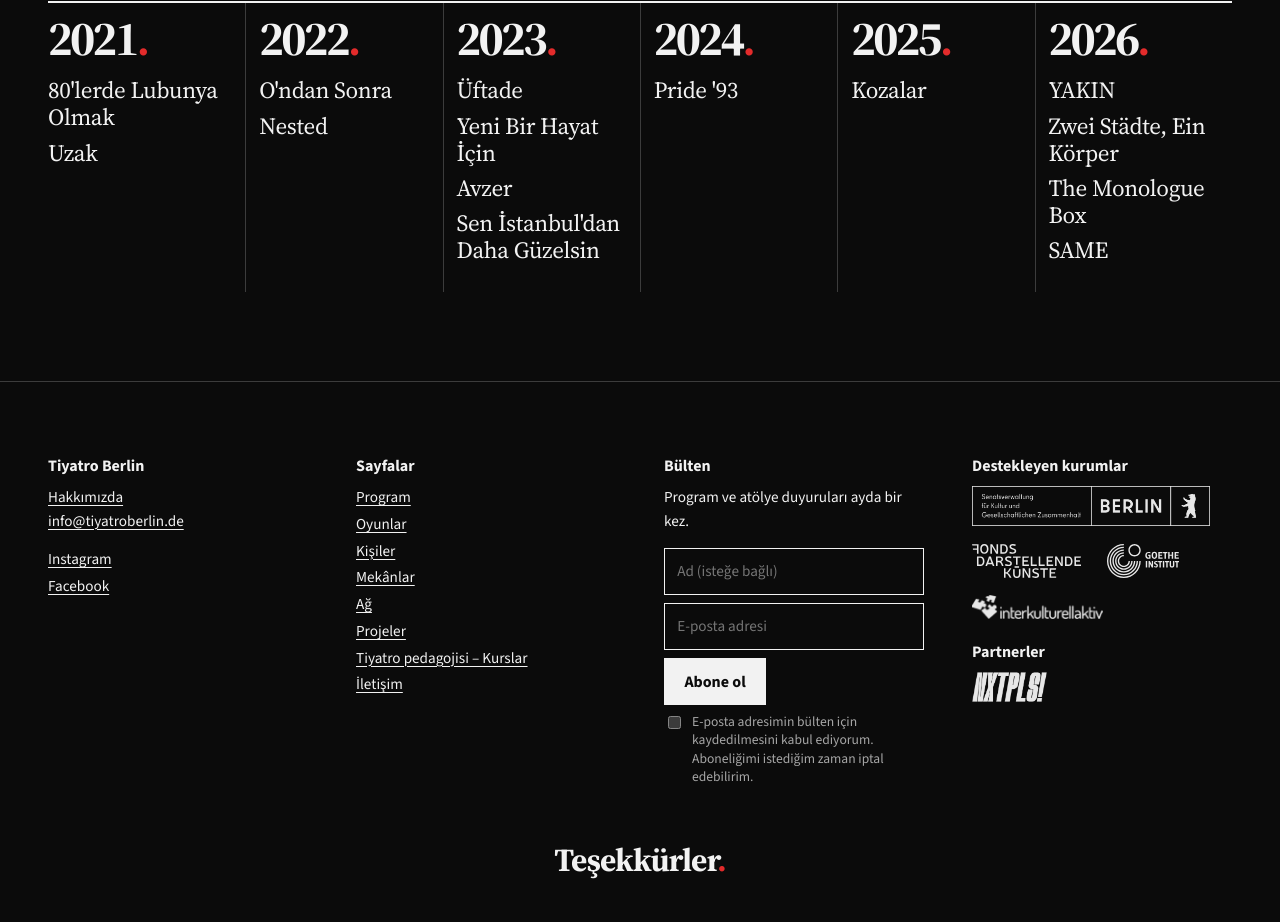
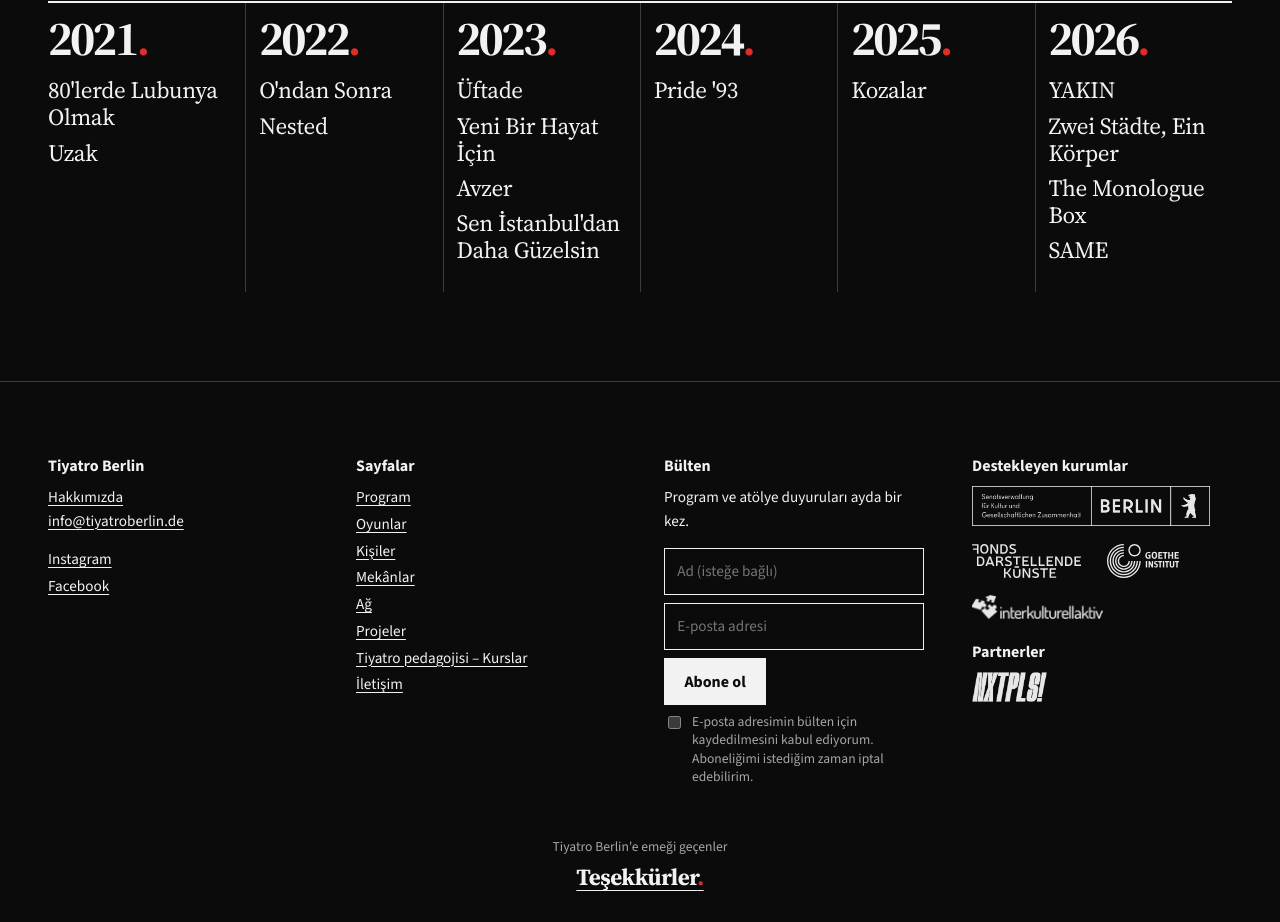
Before and after one commit to tiyatroberlin/tiyatroberlin.de, an Eleventy site: page src/pages/home.njk in a window 1280 px wide. Shown: the part 1843-2765 px from the top of the page. Built offline with nearby package versions, Linux system fonts and the light colour scheme; Eleventy itself is replaced by a stand-in of ours; files that its build step writes are made by us from their sources.

Commit message:
Alt bilgi: Teşekkürler bağlantısı küçültüldü, üstüne kısa satır
Co-Authored-By: Claude Opus 5.5 <noreply@anthropic.com>
Claude-Session: https://claude.ai/code/session_01Q2s6RSdDjMY53bx39N1XY1

```diff
--- a/src/_data/thanks.yaml
+++ b/src/_data/thanks.yaml
@@ -1,6 +1,7 @@
 # Teşekkürler sayfası (/tr/tesekkurler/, /de/dank/, /en/thanks/)
 # Yeni isimleri listenin sonuna ekle; sayfa kendiliğinden güncellenir.
 title: {tr: Teşekkürler, de: Dank, en: Thanks}
+foot_line: {tr: "Tiyatro Berlin'e emeği geçenler", de: "Alle, die dieses Theater mittragen", en: "Everyone who helps carry this theatre"}
 text:
   tr: |
     Bağımsız bir tiyatro, sahnede görünenden çok daha fazla insanın emeğiyle ayakta durur: bir provaya kapısını açanlar, bir akşam için mekânını paylaşanlar, bir oyunu bir başkasına anlatanlar, hiçbir sözleşmede yazmayan işleri üstlenenler.
--- a/src/_includes/base.njk
+++ b/src/_includes/base.njk
@@ -86,7 +86,7 @@
         </ul>
       </div>
     </div>
-    <p class="foot-thanks"><a href="{{ u('thanks') }}">{{ thanks.title[lang] }}<span class="pt">.</span></a></p>
+    <p class="foot-thanks"><a href="{{ u('thanks') }}"><span class="ft-line">{{ thanks.foot_line[lang] }}</span><span class="ft-h">{{ thanks.title[lang] }}<span class="pt">.</span></span></a></p>
     <p class="legal"><span>© 2021–2026 Tiyatro Berlin</span><a href="{{ u('imprint') }}">{{ L.imprint }}</a><a href="{{ u('privacy') }}">{{ L.privacy }}</a></p>
   </div>
 </footer>
--- a/src/assets/css/site.css
+++ b/src/assets/css/site.css
@@ -458,9 +458,11 @@ a.vlink{text-decoration:underline;text-decoration-thickness:1px;text-underline-o
 .yform .src-other[hidden]{display:none}
 
 /* Teşekkürler */
-.foot-thanks{text-align:center;margin:3rem 0 0;font-family:var(--serif);font-size:var(--step-2);font-weight:700;letter-spacing:-.025em}
-.foot-thanks a{text-decoration:none}
-.foot-thanks a:hover{color:var(--red-ink)}
+.foot-thanks{text-align:center;margin:3rem 0 0}
+.foot-thanks a{display:inline-flex;flex-direction:column;align-items:center;gap:.2rem;text-decoration:none}
+.foot-thanks .ft-line{font-family:var(--sans);font-size:.85rem;color:var(--mute)}
+.foot-thanks .ft-h{font-family:var(--serif);font-size:var(--step-1);font-weight:700;letter-spacing:-.02em;text-decoration:underline;text-underline-offset:.2em;text-decoration-thickness:1px}
+.foot-thanks a:hover .ft-h{color:var(--red-ink)}
 .thanks{display:grid;grid-template-columns:minmax(0,1fr) minmax(0,1fr);gap:clamp(2rem,6vw,6rem);align-items:start}
 .thanks-names{list-style:none;margin:0;padding:0;border-top:2px solid var(--ink)}
 .thanks-names li{font-family:var(--serif);font-size:var(--step-2);font-weight:600;letter-spacing:-.02em;line-height:1.15;padding:.7rem 0;border-bottom:1px solid var(--rule)}
```
